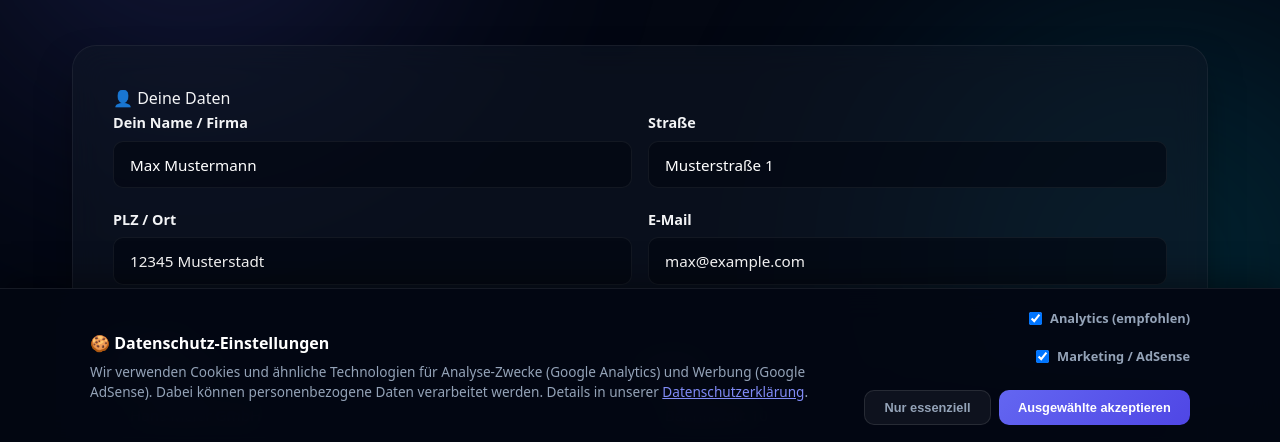
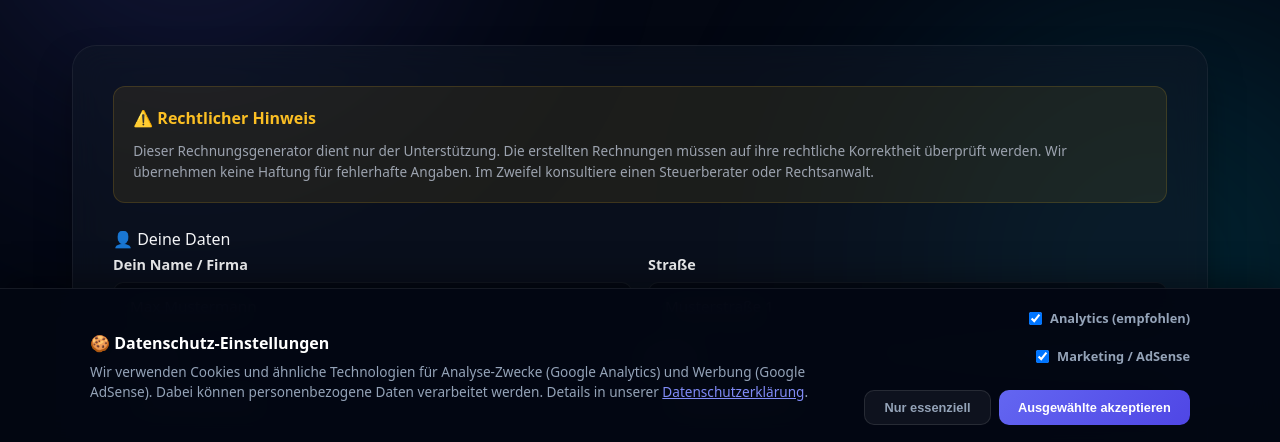
Before and after one commit to gerhet/toolcompass, a plain HTML site: page rechnungsgenerator/index.html in a window 1280 px wide. Shown: the part 356-798 px from the top of the page. Drawn offline with Linux system fonts and the light colour scheme; a web font is replaced by a local one.

Commit message:
Add legal disclaimers to financial/legal tools

```diff
--- a/rechnungsgenerator/index.html
+++ b/rechnungsgenerator/index.html
@@ -41,6 +41,10 @@
     </header>
 
     <div class="tool-interface">
+        <div style="background:rgba(251,191,36,0.08);border:1px solid rgba(251,191,36,0.15);border-radius:12px;padding:1.2rem;margin-bottom:1.5rem;">
+            <p style="color:#fbbf24;font-weight:600;margin-bottom:0.5rem;">⚠️ Rechtlicher Hinweis</p>
+            <p style="color:var(--text-muted);font-size:0.85rem;line-height:1.6;">Dieser Rechnungsgenerator dient nur der Unterstützung. Die erstellten Rechnungen müssen auf ihre rechtliche Korrektheit überprüft werden. Wir übernehmen keine Haftung für fehlerhafte Angaben. Im Zweifel konsultiere einen Steuerberater oder Rechtsanwalt.</p>
+        </div>
         <div class="section-label">👤 Deine Daten</div>
         <div class="input-row">
             <div class="input-group"><label for="absender_name">Dein Name / Firma</label><input type="text" id="absender_name" value="Max Mustermann"></div>
```
Also changed, not shown: angebotsrechner/index.html (+4 -0 lines), stundensatz-rechner/index.html (+4 -0 lines), werkzeug-afa-rechner/index.html (+4 -0 lines).
